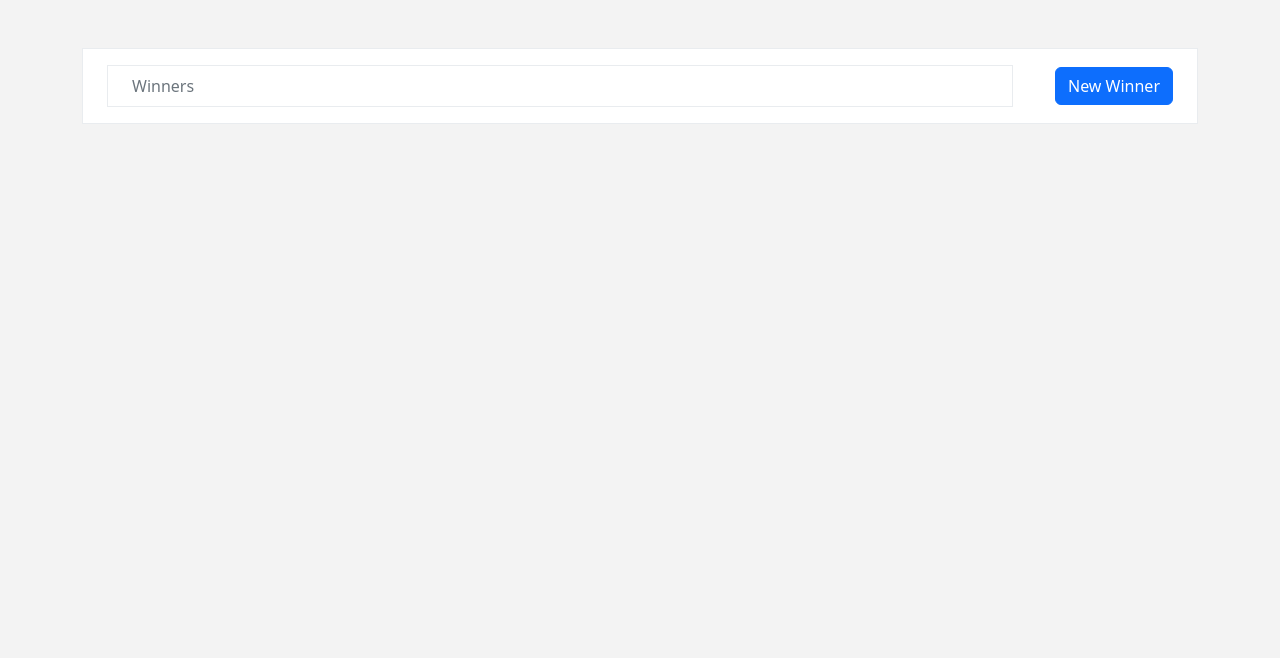
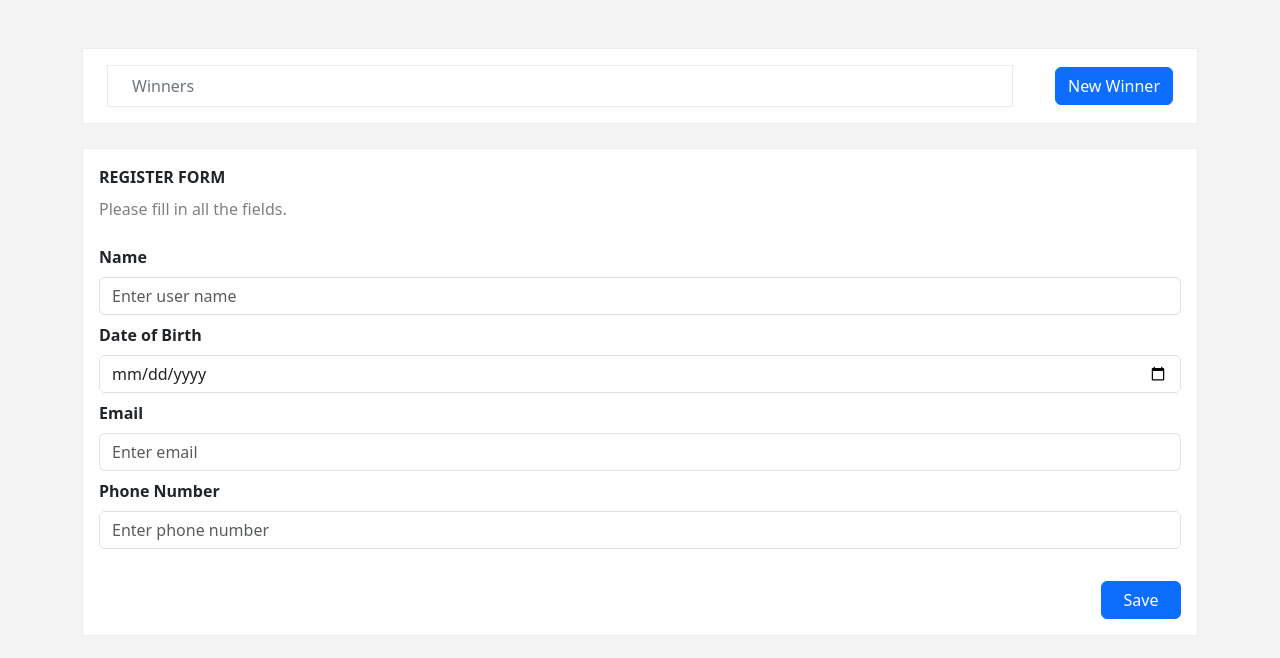
Before and after one commit to Vitalina-Korchova/vue-lottery-app, a Vue app: page / in a window 1280 px wide. Shown: the top 658 px of the page. Built offline with nearby package versions, Linux system fonts and the light colour scheme.

Commit message:
added UI register form

```diff
--- a/src/App.vue
+++ b/src/App.vue
@@ -1,11 +1,13 @@
 <script setup lang="ts">
 import WinnerBlock from './components/WinnersBlock.vue'
+import RegisterForm from './components/RegistrationForm.vue'
 </script>
 
 <template>
   <body>
     <div class="container">
       <WinnerBlock />
+      <RegisterForm />
     </div>
   </body>
 </template>
--- /dev/null
+++ b/src/components/RegistrationForm.vue
@@ -0,0 +1,30 @@
+<script setup lang="ts"></script>
+
+<template>
+  <div id="containerRegisterForm" class="py-3 px-3 bg-white border border-light-subtle">
+    <form class="d-flex flex-column gap-2">
+      <span class="fw-bold">REGISTER FORM</span>
+      <span class="text-black-50 bg-white fs-6 pb-3">Please fill in all the fields.</span>
+      <label for="" class="fw-bold">Name</label>
+      <input type="text" name="" id="name" placeholder="Enter user name" class="form-control" />
+      <label for="" class="fw-bold">Date of Birth</label>
+      <input type="date" name="" id="dateBirth" class="form-control" />
+      <label for="" class="fw-bold">Email</label>
+      <input id="email" type="email" class="form-control" placeholder="Enter email" />
+      <label for="" class="fw-bold">Phone Number</label>
+      <input
+        id="phoneNumber"
+        type="phone-number"
+        class="form-control"
+        placeholder="Enter phone number"
+      />
+      <button id="btnSave" type="button" class="mt-4 btn btn-primary align-self-end">Save</button>
+    </form>
+  </div>
+</template>
+
+<style scoped>
+#btnSave {
+  width: 80px;
+}
+</style>
--- a/src/components/WinnersBlock.vue
+++ b/src/components/WinnersBlock.vue
@@ -3,7 +3,7 @@
 <template>
   <div
     id="containerWinners"
-    class="d-flex justify-content-between bg-white px-4 py-3 mt-5 mb-2 border border-light-subtle align-items-center"
+    class="d-flex justify-content-between bg-white px-4 py-3 mt-5 mb-4 border border-light-subtle align-items-center"
   >
     <div id="fieldForWinners" class="d-flex border border-light-subtle">
       <span class="px-4 py-2 fs-6 text-secondary">Winners</span>
```
